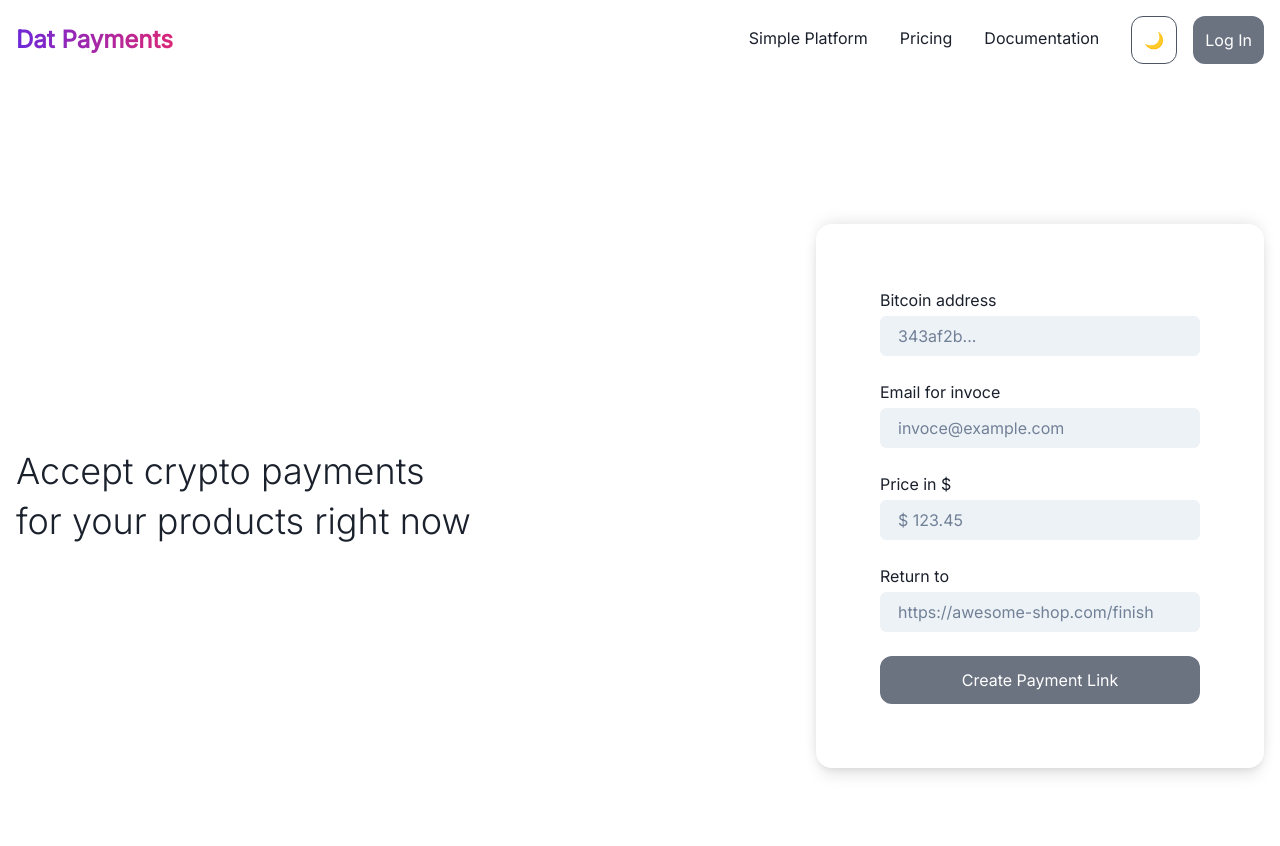
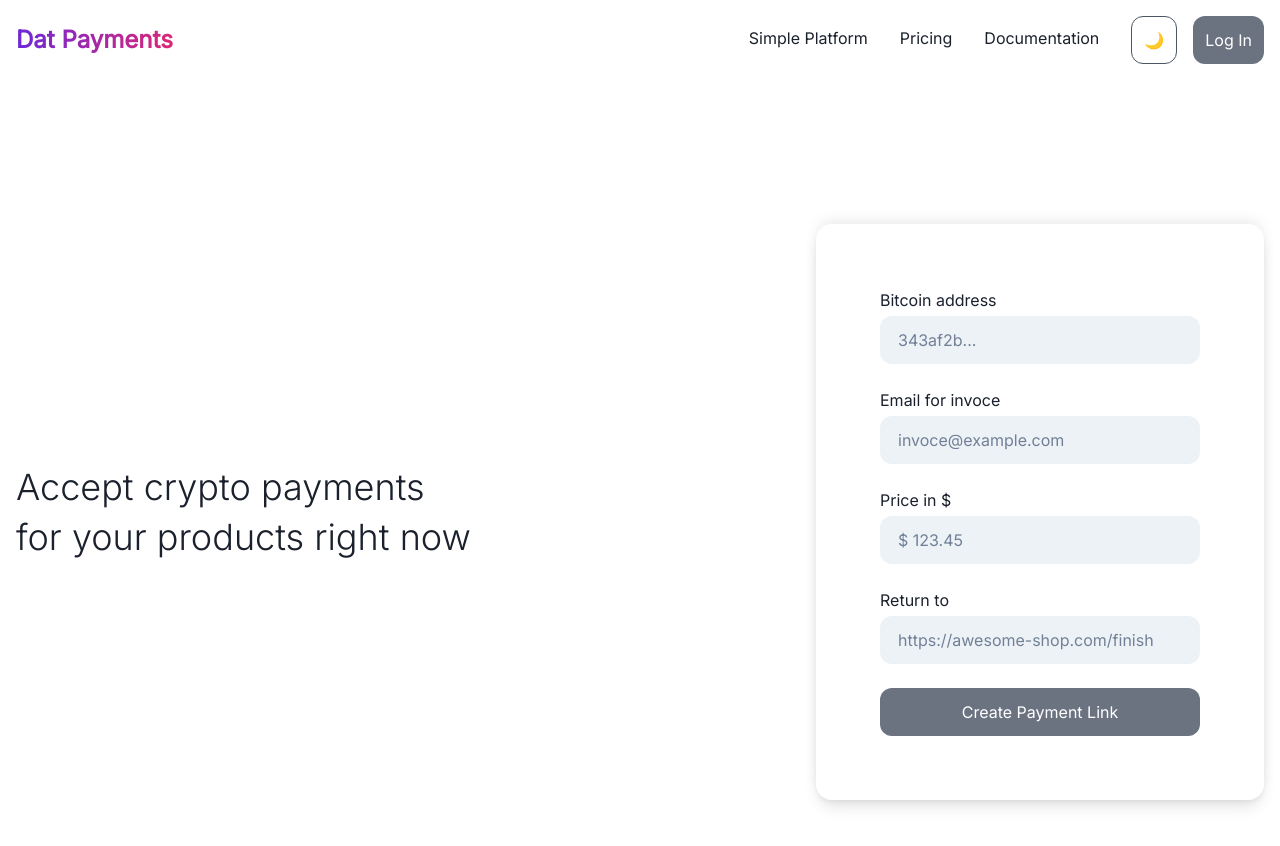
Before and after one commit to datpayments/landing, a React (Create React App) app: page / in a window 1280 px wide. Shown: the top 846 px of the page. Built offline with nearby package versions, Linux system fonts and the light colour scheme.

Commit message:
feat: finish hero

```diff
--- a/src/components/Form/Form.tsx
+++ b/src/components/Form/Form.tsx
@@ -9,20 +9,20 @@ export function Form() {
             direction="column"
         >
             <FormControl mb="6" minWidth="320px">
-                <FormLabel size="md" htmlFor="bitcoin-address">Bitcoin address</FormLabel>
+                <FormLabel htmlFor="bitcoin-address">Bitcoin address</FormLabel>
                 <Input size="md" id="bitcoin-address" placeholder="343af2b..." variant='filled' />
             </FormControl>
             <FormControl mb="6">
-                <FormLabel size="md" htmlFor="email">Email for invoce</FormLabel>
-                <Input size="md" id="email" placeholder="invoce@example.com" variant='filled' />
+                <FormLabel htmlFor="email">Email for invoce</FormLabel>
+                <Input id="email" placeholder="invoce@example.com" variant='filled' />
             </FormControl>
             <FormControl mb="6">
-                <FormLabel size="md" htmlFor="price">Price in $</FormLabel>
-                <Input size="md" id="price" placeholder="$ 123.45" variant='filled' />
+                <FormLabel htmlFor="price">Price in $</FormLabel>
+                <Input id="price" placeholder="$ 123.45" variant='filled' />
             </FormControl>
             <FormControl mb="6">
-                <FormLabel size="md" htmlFor="callback-url">Return to</FormLabel>
-                <Input size="md" id="callback-url" placeholder="https://awesome-shop.com/finish" variant='filled' />
+                <FormLabel htmlFor="callback-url">Return to</FormLabel>
+                <Input id="callback-url" placeholder="https://awesome-shop.com/finish" variant='filled' />
             </FormControl>
             <Button>Create Payment Link</Button>
         </Flex>
--- a/src/components/theme/components/button.ts
+++ b/src/components/theme/components/button.ts
@@ -13,4 +13,7 @@ export const Button = {
       py: 3,
     },
   },
+  defaultProps: {
+    size: 'md',
+  }
 };
--- a/src/components/theme/components/formLabel.ts
+++ b/src/components/theme/components/formLabel.ts
@@ -6,4 +6,7 @@ export const FormLabel = {
             mb: 1,
         },
     },
+    defaultProps: {
+        size: 'md',
+    }
 };
--- a/src/components/theme/components/input.ts
+++ b/src/components/theme/components/input.ts
@@ -1,12 +1,19 @@
 export const Input = {
-  baseStyle: {
-    background: 'red',
-    height: '48px',
-  },
-  sizes: {
-    md: {
-      background: 'red',
-      height: '48px',
+    parts: ["field"],
+
+    baseStyle: {
+        field: {},
     },
-  },
+    sizes: {
+        md: {
+            field: {
+                h: "48px",
+                borderRadius: '12px'
+            },
+        },
+    },
+    variants: {},
+    defaultProps: {
+        size: "md",
+    },
 };
--- a/src/components/theme/theme.ts
+++ b/src/components/theme/theme.ts
@@ -28,9 +28,13 @@ const newTheme = {
         FormLabel,
         Input
     },
+    borderRadius: {
+        sizes: {
+            md: '12px'
+        }
+    },
     config: {
         initialColorMode: 'light',
-        // useSystemColorMode: false
     }
 };
 
```
Also changed, not shown: package.json (+6 -2 lines), 1 other file (tests, documents, lock files or other folders).
